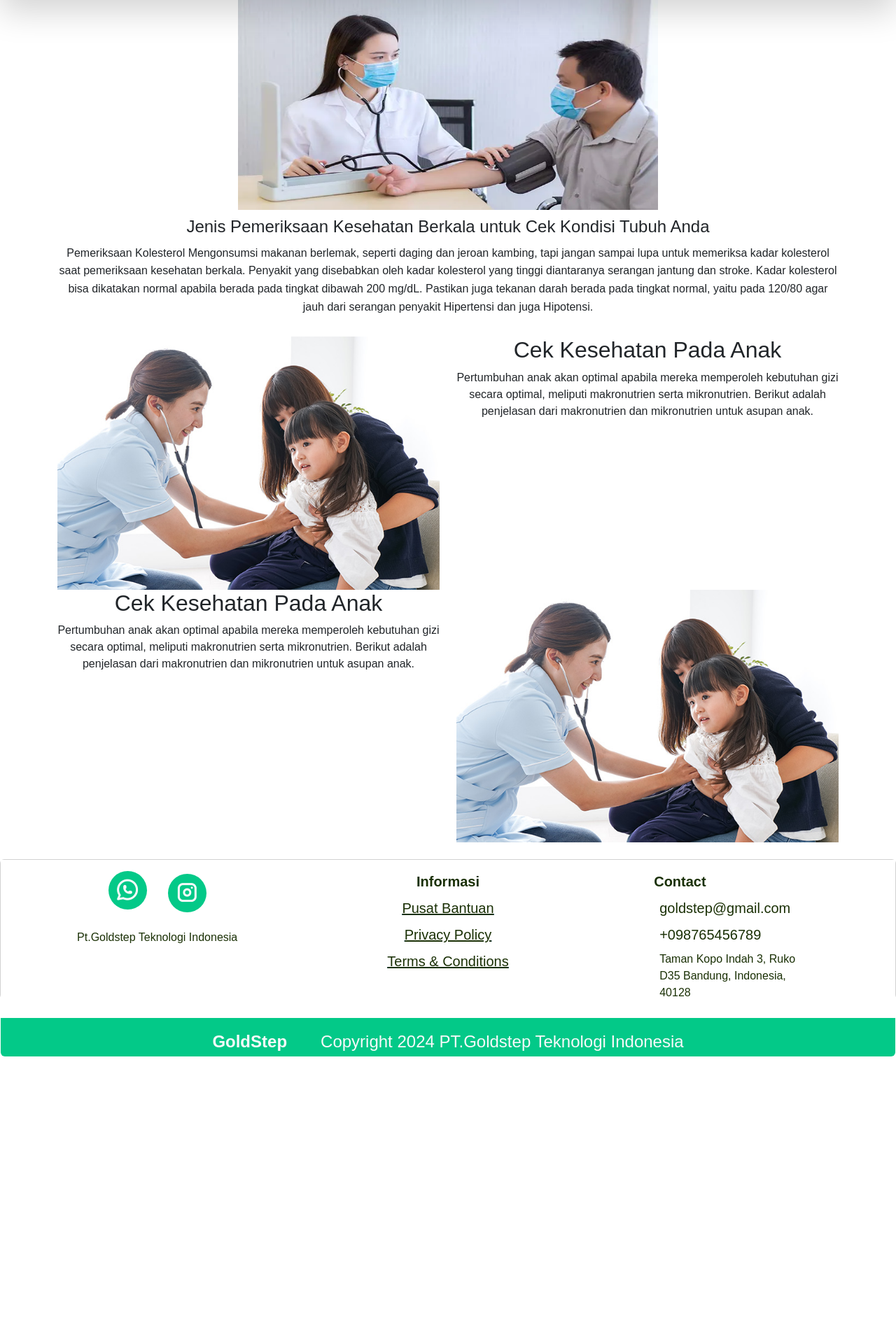
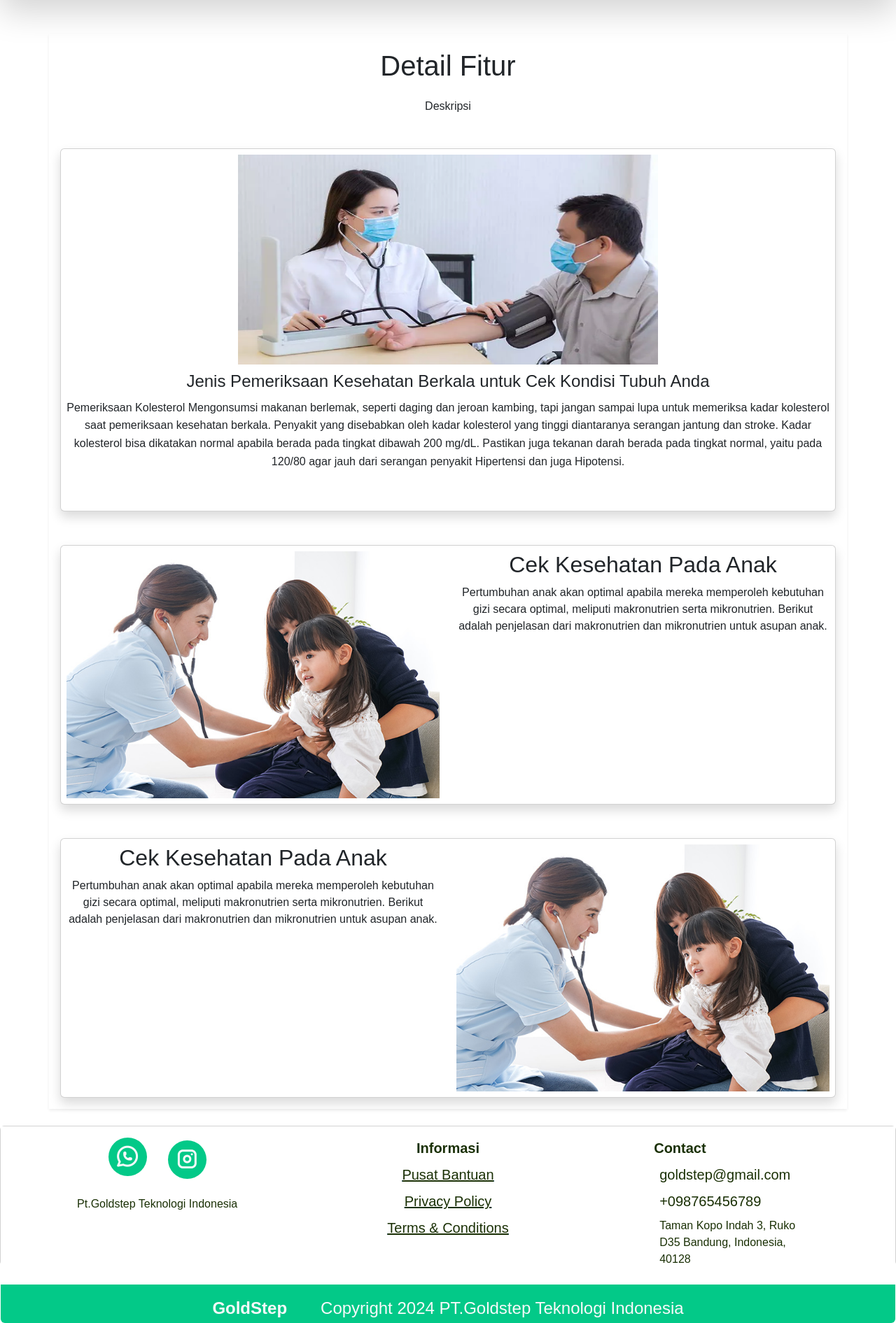
Before and after one commit to adithamp/landingpage, a CodeIgniter 4 app: the page made by app/Views/detail_fitur.php in a window 1280 px wide. Shown: the part 70-1961 px from the top of the page at 70% size. Before the commit the page ends 1580 px from the top, so only its background shows below. Run offline with PHP 8.4 and a stand-in for CodeIgniter, Linux system fonts and the light colour scheme; the template is opened without the code that fills it, so the values that code supplies are empty; some libraries are stand-ins or nearby versions.

Commit message:
merapihkan tampilan

```diff
--- a/app/Views/detail_fitur.php
+++ b/app/Views/detail_fitur.php
@@ -4,7 +4,6 @@ Solusi
 <?php $this->endsection() ?>
 <?php $this->section('content') ?>
 
-<div class="container">
 <style>
     .article {
         margin-bottom: 30px;
@@ -30,6 +29,12 @@ Solusi
         margin-bottom: 20px;
     }
 </style>
+<div class="container shadow-sm p-3 mt-5">
+    <div class="col-12 text-center">
+        <p class="mb-lg-3" style="font-size: 40px; font-weight: 500;">Detail Fitur</p>
+        <p>Deskripsi</p>
+    </div>
+    <div class="card mt-5 shadow p-2">
         <div class="article">
             <img src="image/cek.jpg" alt="Gambar Artikel" style="justify-content: center;">
             <h2>Jenis Pemeriksaan Kesehatan Berkala untuk Cek Kondisi Tubuh Anda</h2>
@@ -39,7 +44,9 @@ Solusi
             </p>
         </div>
     </div>
-<div class="container">
+
+
+    <div class="card mt-5 shadow p-2">
         <div class="row">
             <div class="col-md-6">
                 <img src="image/cek2.jpeg" class="img-fluid">
@@ -50,7 +57,9 @@ Solusi
             </div>
         </div>
     </div>
-<div class="container">
+
+
+    <div class="card mt-5 shadow p-2">
         <div class="row">
             <div class="col-md-6">
                 <h2 class="text-center">Cek Kesehatan Pada Anak</h2>
@@ -62,4 +71,5 @@ Solusi
         </div>
     </div>
 
+</div>
 <?php $this->endsection() ?>
```
Lines whose indentation alone changed are shown as unchanged.
